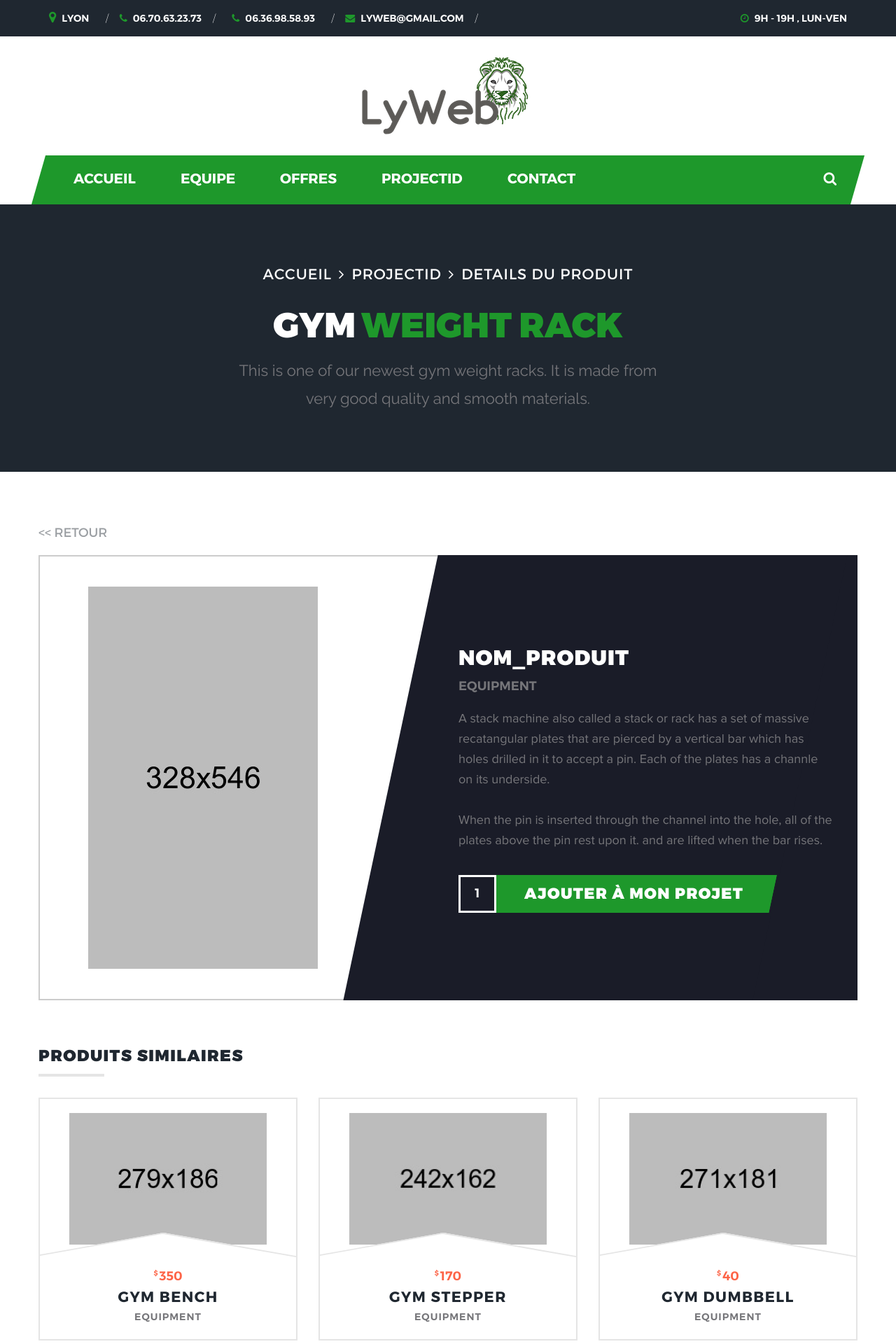
After one commit to Usnm/LyWeb, a PHP site: page /shop-single.php in a window 1280 px wide. The commit adds this page. Shown: the top 1920 px of the page at 70% size. Run offline with PHP 8.4, Linux system fonts and the light colour scheme; some libraries are stand-ins or nearby versions.

Commit message:
Commit 2 : ProjetID + shop-single
- Développement ProjectID
- Création de la BD (local - PhpMyAdmin)
- Développement page « Détails du produit »

```diff
--- /dev/null
+++ b/shop-single.php
@@ -0,0 +1,111 @@
+<!DOCTYPE html>
+<html lang="en">
+	<?php include_once("include/head.php");?>
+	<body>
+
+		<?php include_once("include/header.php");?>
+
+		<!-- Responsive Menu -->
+		<div class="responsive-menu">
+			<a href="" class="responsive-menu-close"><i class="lnr lnr-cross"></i></a>
+			<nav class="responsive-nav"></nav> <!-- end .responsive-nav -->
+		</div> <!-- end .responsive-menu -->
+
+		<!-- Page title -->
+		<div class="section page-title inner text-center">
+			<div class="inner">
+				<h3><a href="index.php">Accueil</a><i class="fa fa-angle-right" aria-hidden="true"></i><a href="shop.php">ProjectID</a><i class="fa fa-angle-right" aria-hidden="true"></i><a href="#">Details du produit</a></h3>
+				<h1>Gym<span class="orange">Weight rack</span></h1>
+				<p>This is one of our newest gym weight racks. It is made from<br>very good quality and smooth materials.</p>
+			</div> <!-- end .inner -->
+		</div> <!-- end .page-title -->
+
+		<div class="section product-single-section text-left">
+			<div class="inner">
+				<div class="container">
+					<div class="row">
+						<p><a href="#0" class="return-link text-left"><<  Retour</a></p>
+						<div class="product-single">
+							<div class="col-md-6 product-single-image">
+								<!-- <div class="product-single-image"> -->
+									<img src="images/product-single.jpg" alt="product-image" class="img-responsive">
+								<!-- </div> --> <!-- end .product-single-image -->
+							</div> <!-- end .col-md-6 -->
+
+							<div class="clearfix visible-xs-block"></div>
+
+							<div class="col-md-6 product-single-detail">
+								<!-- <div class="product-detail"> -->
+									<?php /* <p class="rating"><span><i class="fa fa-star" aria-hidden="true"></i><i class="fa fa-star" aria-hidden="true"></i><i class="fa fa-star" aria-hidden="true"></i><i class="fa fa-star" aria-hidden="true"></i><i class="fa fa-star-half-o" aria-hidden="true"></i></span>(27 ratings)</p>*/?>
+									<h1 class="small">Nom_produit</h1>
+									<p class="category">Equipment</p>
+									<p class="description">A stack machine also called a stack or rack has a set of massive recatangular plates that are pierced by a vertical bar which has holes drilled in it to accept a pin. Each of the plates has a channle on its underside. <br><br>
+									When the pin is inserted through the channel into the hole, all of the plates above the pin rest upon it. and are lifted when the bar rises.
+									</p>
+									<form class="form-inline add-to-cart">
+									    <input type="email" class="form-control" id="add-to-cart" placeholder="1">
+										<button type="submit" class="button"><div>Ajouter à mon projet</div></button>
+									</form>
+								<!-- </div> --> <!-- end .product-detail -->
+							</div> <!-- end .col-md-6 -->
+						</div> <!-- end .product-single -->
+					</div> <!-- end .row -->
+					<div class="row">
+						<h2 class="dark text-left half-border-bottom">Produits similaires</h2>
+						<div class="products related-products product3Col text-center">
+							<div class="product-sizer"></div> <!-- DO NOT REMOVE -->
+							<div class="item">
+								<figure>
+									<div class="product-featured-img">
+										<img src="images/product-grid01.jpg" alt="product" class="img-responsive">
+										<i class="fa fa-plus" aria-hidden="true"></i>
+									</div> <!-- end .product-featured-img -->
+									<div class="product-details">
+										<p class="price"><sup>$</sup>350</p>
+										<h2 class="dark product-title">Gym bench</h2>
+										<p class="product-type">Equipment</p>
+									</div> <!-- end .product-details -->
+								</figure>
+							</div> <!-- end .item -->
+							<div class="item ">
+								<figure>
+									<div class="product-featured-img">
+										<img src="images/product-grid03.jpg" alt="product" class="img-responsive">
+										<i class="fa fa-plus" aria-hidden="true"></i>
+									</div> <!-- end .product-featured-img -->
+									<div class="product-details">
+										<p class="price"><sup>$</sup>170</p>
+										<h2 class="dark product-title">Gym stepper</h2>
+										<p class="product-type">Equipment</p>
+									</div> <!-- end .product-details -->
+								</figure>
+							</div> <!-- end .item -->
+							<div class="item">
+								<figure>
+									<div class="product-featured-img">
+										<img src="images/product-grid04.jpg" alt="product" class="img-responsive">
+										<i class="fa fa-plus" aria-hidden="true"></i>
+									</div> <!-- end .product-featured-img -->
+									<div class="product-details">
+										<p class="price"><sup>$</sup>40</p>
+										<h2 class="dark product-title">Gym dumbbell</h2>
+										<p class="product-type">Equipment</p>
+									</div> <!-- end .product-details -->
+								</figure>
+							</div> <!-- end .item -->
+						</div> <!-- end .related-products -->
+					</div> <!-- end .row -->
+				</div> <!-- end .container -->
+			</div> <!-- end .inner -->
+		</div> <!-- end .product-single-section -->
+
+		<?php include_once("include/join-us.php")?>
+
+        <?php include_once("include/partners.php");?>
+
+		<?php include_once("include/footer.php");?>
+
+		<?php include_once("include/scripts.php");?>
+
+	</body>
+</html>
--- a/shop.php
+++ b/shop.php
@@ -55,7 +55,7 @@
 											<p class="small"><i class="fa fa-shopping-cart" aria-hidden="true"></i>Add to cart</p>
 										</div> <!-- end .left-box -->
 										<div class="right-box align-right">
-											<p class="small"><i class="fa fa-star" aria-hidden="true"></i><a href="shop-single.php">de détails
+                                            <a href="shop-single.php"><p class="small"><i class="fa fa-plus" aria-hidden="true"></i>plus de détails</p></a>
 										</div> <!-- end .right-box -->
 									</div> <!-- end .boxes -->
 								</div> <!-- end .product-details -->
```
